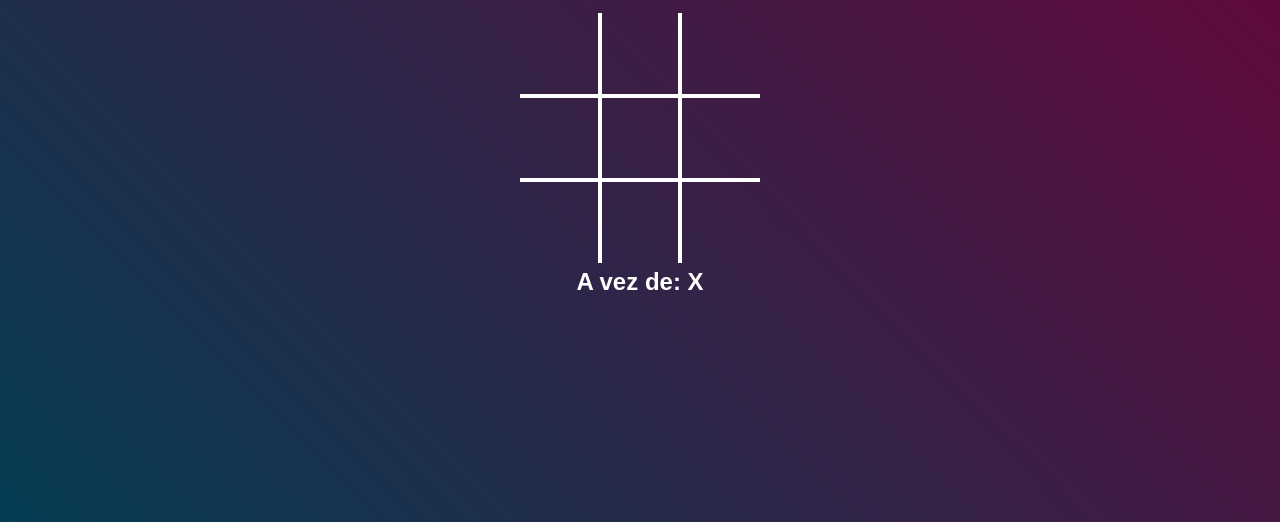
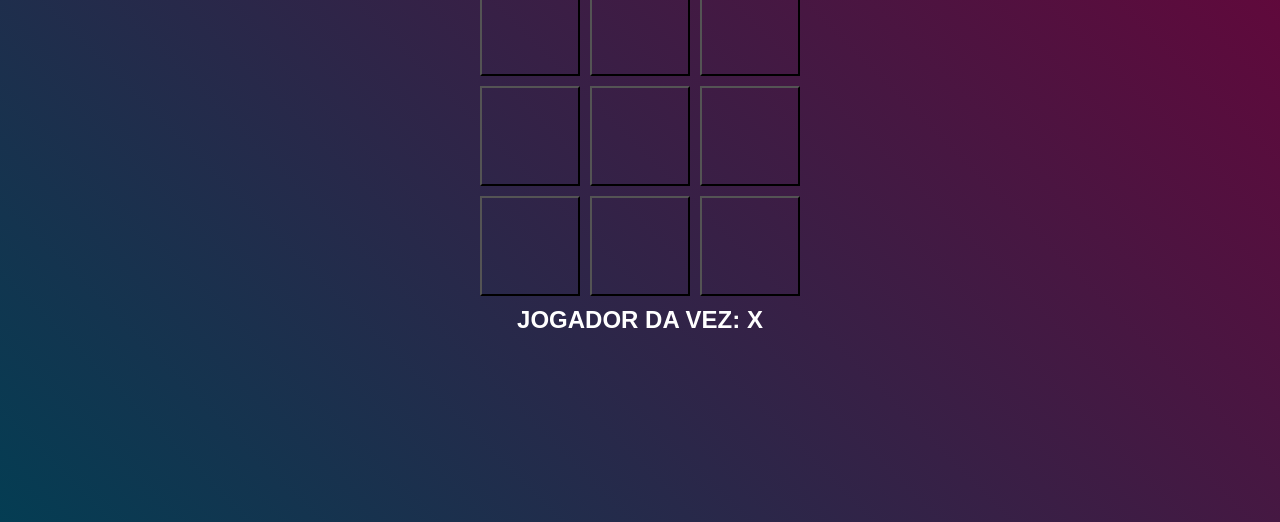
Before and after one commit to Aneyyy/jogo_da_velha, a plain HTML site: page index.html in a window 1280 px wide. Shown: the part 278-800 px from the top of the page. Drawn offline with Linux system fonts and the light colour scheme.

Commit message:
finalizado

```diff
--- a/index.html
+++ b/index.html
@@ -11,20 +11,20 @@
 
 <body>
     <main>
-        <h1>jogaço da velha</h1>
-        <br>
+        <h1>jogo da velha</h1>
+        <hr />
         <div class="game">
-            <div data-i="1"></div>
-            <div data-i="2"></div>
-            <div data-i="3"></div>
-            <div data-i="4"></div>
-            <div data-i="5"></div>
-            <div data-i="6"></div>
-            <div data-i="7"></div>
-            <div data-i="8"></div>
-            <div data-i="9"></div>
+            <button data-i="1"></button>
+            <button data-i="2"></button>
+            <button data-i="3"></button>
+            <button data-i="4"></button>
+            <button data-i="5"></button>
+            <button data-i="6"></button>
+            <button data-i="7"></button>
+            <button data-i="8"></button>
+            <button data-i="9"></button>
         </div>
-        <h2 class="currentPlayer">A vez de</h2>
+        <h2 class="currentPlayer">é a vez do:</h2>
     </main>
     <script src="script.js"></script>
 </body>
--- a/script.js
+++ b/script.js
@@ -3,31 +3,63 @@ const currentPlayer = document.querySelector(".currentPlayer");
 let selected;
 let player = "X";
 
-let position =[
-    [1,2,3],
-    [4,5,6],
-    [7,8,9],
-    [1,4,7],
-    [2,5,8],
-    [3,6,9],
-    [1,5,9],
-    [3,5,7],
+let positions = [
+  [1, 2, 3],
+  [4, 5, 6],
+  [7, 8, 9],
+  [1, 4, 7],
+  [2, 5, 8],
+  [3, 6, 9],
+  [1, 5, 9],
+  [3, 5, 7],
 ];
 
-function init(){
-    selected=[]
+function init() {
+  selected = [];
 
-    currentPlayer.innerHTML = `A vez de: ${player}`;
+  currentPlayer.innerHTML = `JOGADOR DA VEZ: ${player}`;
 
-document.querySelector(".game button").forEach((item) => {
+  document.querySelectorAll(".game button").forEach((item) => {
     item.innerHTML = "";
     item.addEventListener("click", newMove);
-
-    });
+  });
 }
 
 init();
 
 function newMove(e) {
+  const index = e.target.getAttribute("data-i");
+  e.target.innerHTML = player;
+  e.target.removeEventListener("click", newMove);
+  selected[index] = player;
 
+  setTimeout(() => {
+    check();
+  }, [100]);
+
+  player = player === "X" ? "O" : "X";
+  currentPlayer.innerHTML = `JOGADOR DA VEZ: ${player}`;
 }
+
+function check() {
+  let playerLastMove = player === "X" ? "O" : "X";
+
+  const items = selected
+    .map((item, i) => [item, i])
+    .filter((item) => item[0] === playerLastMove)
+    .map((item) => item[1]);
+
+  for (pos of positions) {
+    if (pos.every((item) => items.includes(item))) {
+      alert("O JOGADOR '" + playerLastMove + "' GANHOU!");
+      init();
+      return;
+    }
+  }
+
+  if (selected.filter((item) => item).length === 9) {
+    alert("DEU EMPATE!");
+    init();
+    return;
+  }
+}
--- a/style.css
+++ b/style.css
@@ -2,7 +2,7 @@
     margin: 0;
     padding: 0;
     box-sizing: border-box;
-    font-family: Arial, Helvetica, sans-serif;
+    font-family: Arial, Helvetica, sans-serif
 
 }
 
@@ -29,24 +29,21 @@ h1, h2{
 hr{
     font-weight: bold;
     height: 3px;
-    background: black;
+    background: rgb(255, 255, 255);
     margin-bottom: 10px;
 }
 
 .game{
-
-    height:250px;
-    display:grid;
-    grid-auto-columns:1fr;
-    grid-auto-rows:1fr;
-    overflow:hidden;
+    display: grid;
+    grid-template-columns: 1fr 1fr 1fr;
 }
 
-.game div{
-    outline:2px solid #ffffff;
+.game button{
+    width: 100px;
+    height: 100px;
+    margin: 5px;
+    cursor: pointer;
+    font-size: 50px;
+    background: none;
 
 }
-
-.game div:last-child {
-    grid-area:3/3;
-  }
```
